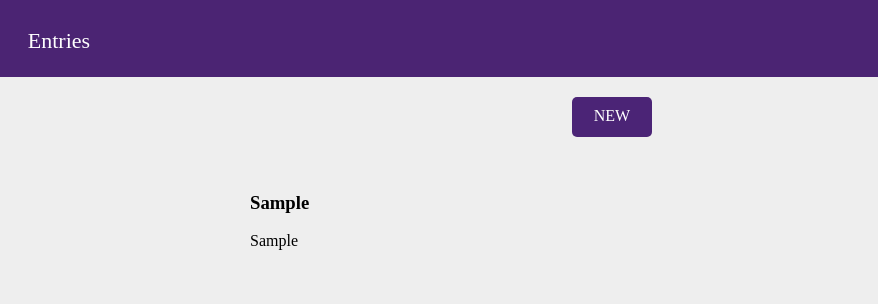
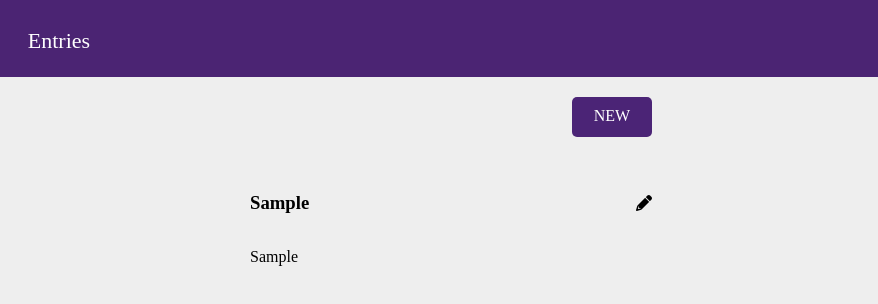
Before and after one commit to TristanChao/code-journal, a website: page index.html in a window 1280 px wide. Both pictures are taken after typing "Sample", "Sample", "Sample" into the empty fields and a click on the button "SAVE". Shown: the full height of the page, 402-1280 px from the left. Drawn offline with Linux system fonts and the light colour scheme.

Commit message:
updated renderEntry function to add a pencil icon and add a data-entry-id attribute that stores the entry id of the rendered entry

```diff
--- a/css/styles.css
+++ b/css/styles.css
@@ -85,3 +85,14 @@
   background-color: #33184f;
   cursor: pointer;
 }
+
+.fa-pencil {
+  height: 16px;
+  margin-top: auto;
+  margin-bottom: auto;
+}
+
+.fa-pencil:hover {
+  cursor: pointer;
+  color: #828282;
+}
--- a/js/main.js
+++ b/js/main.js
@@ -52,6 +52,7 @@
 });
 function renderEntry(entry) {
   const $entryLI = document.createElement('li');
+  $entryLI.setAttribute('data-entry-id', String(entry.entryId));
   const $rowDiv = document.createElement('div');
   $rowDiv.className = 'row';
   const $imgDiv = document.createElement('div');
@@ -61,15 +62,21 @@
   $entryImg.setAttribute('alt', 'image of' + entry.title);
   const $textDiv = document.createElement('div');
   $textDiv.className = 'column-half';
+  const $titleDiv = document.createElement('div');
+  $titleDiv.className = 'row justify-sb';
   const $titleH3 = document.createElement('h3');
   $titleH3.textContent = entry.title;
+  const $pencilIcon = document.createElement('i');
+  $pencilIcon.className = 'fa-solid fa-pencil';
   const $notesP = document.createElement('p');
   $notesP.textContent = entry.notes;
   $entryLI.appendChild($rowDiv);
   $rowDiv.appendChild($imgDiv);
   $imgDiv.appendChild($entryImg);
   $rowDiv.appendChild($textDiv);
-  $textDiv.appendChild($titleH3);
+  $textDiv.appendChild($titleDiv);
+  $titleDiv.appendChild($titleH3);
+  $titleDiv.appendChild($pencilIcon);
   $textDiv.appendChild($notesP);
   return $entryLI;
 }
```
Also changed, not shown: ts/main.ts (+10 -1 lines).
